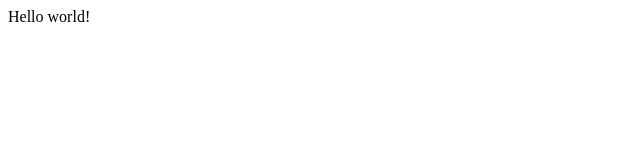
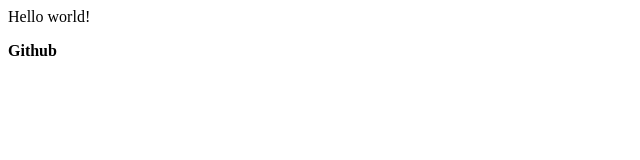
Before and after one commit to yaswanthteja/git_tutorials, a plain HTML site: page index.html in a window 1280 px wide. Shown: the full height of the page, 0-640 px from the left. Drawn offline with Linux system fonts and the light colour scheme.

Commit message:
index.htnl

```diff
--- a/index.html
+++ b/index.html
@@ -1 +1,2 @@
 <p>Hello world!</p>
+<p><b>Github</b></p>
```
Also changed, not shown: 1 other file.
